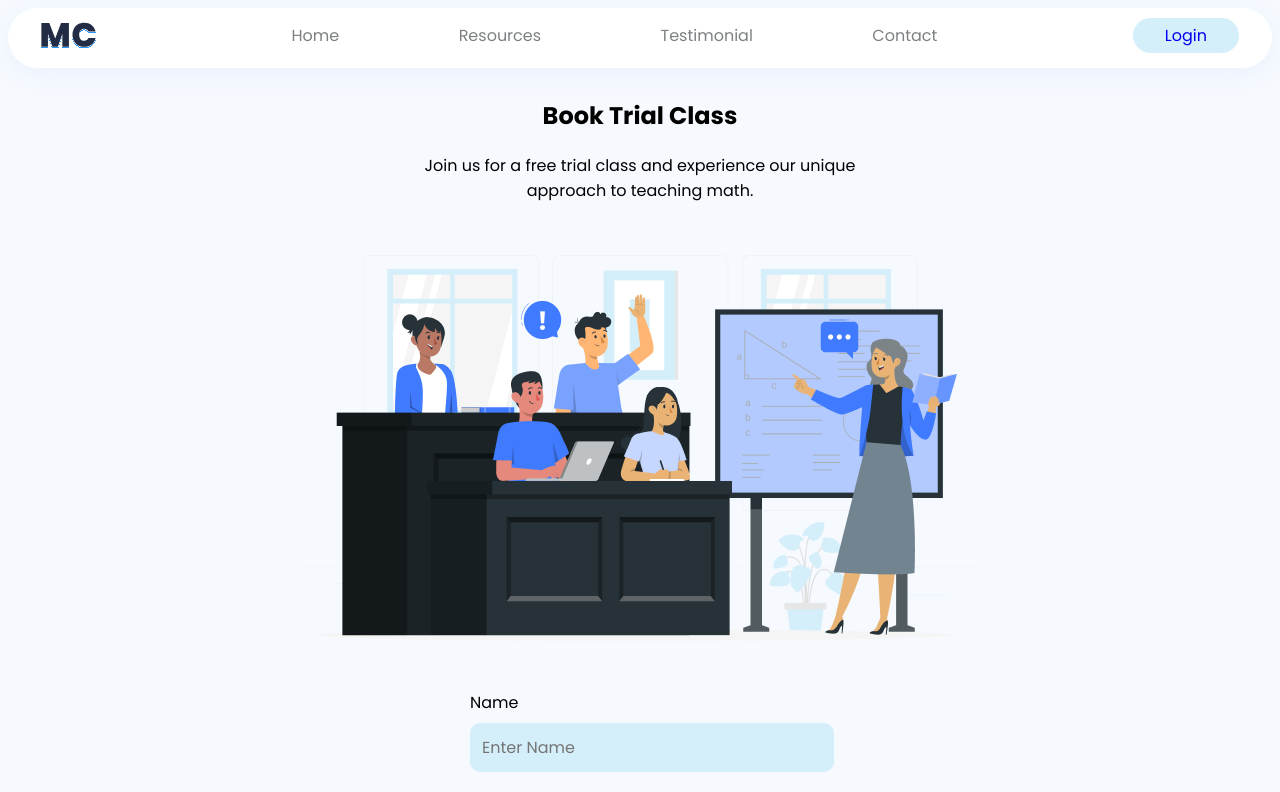
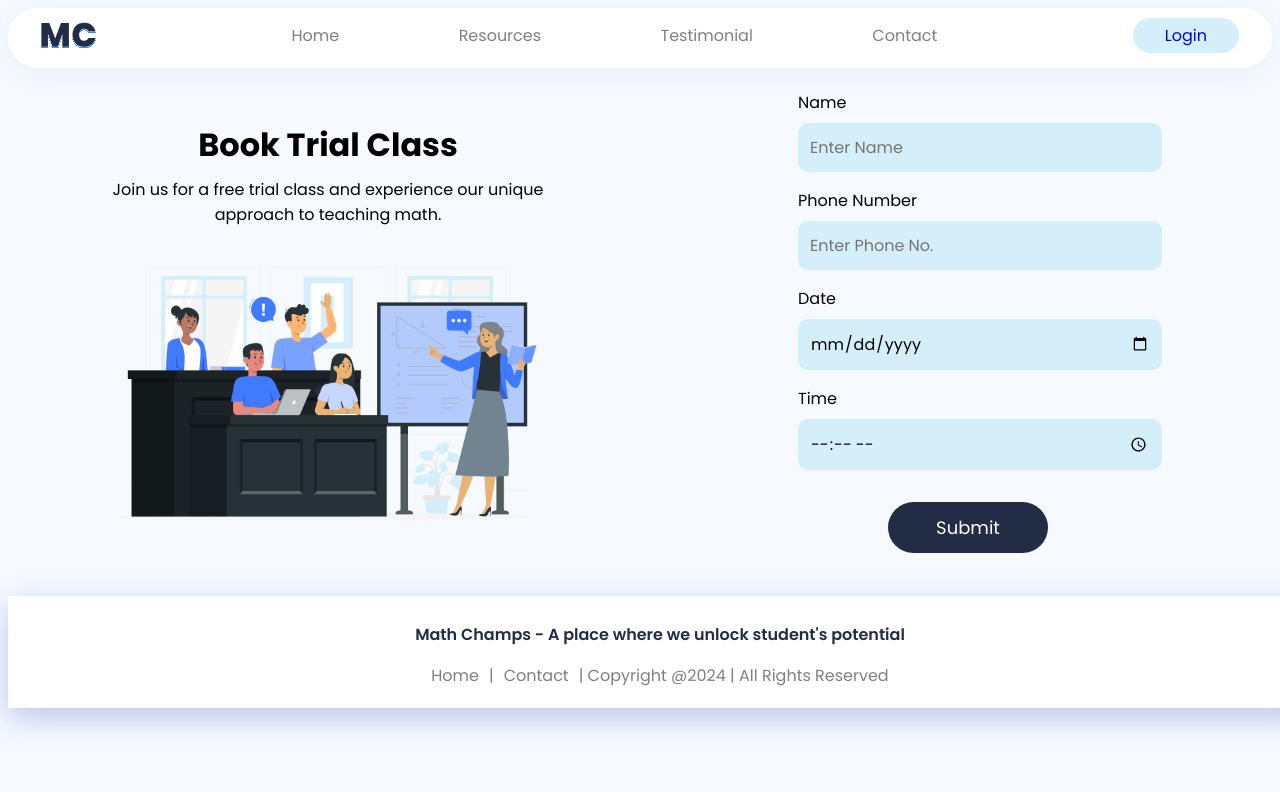
Before and after one commit to SakshiSingh244/Full-Stack, a React (Vite) app in the folder my-react-app/: page /bookclass in a window 1280 px wide. Shown: the top 792 px of the page. Built offline with nearby package versions, Linux system fonts and the light colour scheme.

Commit message:
Book Trial Class section fixed

```diff
--- a/my-react-app/src/Components/BookTrial.css
+++ b/my-react-app/src/Components/BookTrial.css
@@ -1,6 +1,6 @@
 @import url('https://fonts.googleapis.com/css2?family=Poppins:wght@400;500;700&display=swap');
 
-/*.container {
+.trialContainer {
     margin: auto auto 2rem auto;
     text-align: center;
     display: flex;
@@ -9,7 +9,7 @@
     flex-direction: row;
   }
 
-  .trial-class-left {
+  .leftTrial {
     width: 50%;
     display: flex;
     flex-direction: column;
@@ -17,28 +17,28 @@
     padding: 1rem;
   }
 
-  .trial-class-left h2 {
+  .leftTrial h2 {
     font-size: 32px;
     margin-bottom: -0.5rem;
   }
 
-  .trial-class-left p {
+  .leftTrial p {
     font-size: 16px;
   }
 
-  .trial-class-left img {
+  .leftTrial img {
     width: 450px;
     height: auto;
   }
 
-  .right-trial {
+  .rightTrial {
     width: 50%;
     display: flex;
     flex-direction: column;
     align-items: center;
     justify-content: center;
     margin-left: 1rem;
-  }**/
+  }
 
   .form-group {
     margin-bottom: 1rem;
--- a/my-react-app/src/Components/BookTrial.jsx
+++ b/my-react-app/src/Components/BookTrial.jsx
@@ -22,13 +22,13 @@ const BookTrial = () => {
   };
 
   return (
-    <div className="container">
-      <div className="trial-class-left">
+    <div className="trialContainer">
+      <div className="leftTrial">
         <h2>Book Trial Class</h2>
         <p>Join us for a free trial class and experience our unique <br /> approach to teaching math.</p>
         <img src={TrialClassImg} alt="Trial Class" />
       </div>
-      <div className="right-trial">
+      <div className="rightTrial">
         <form onSubmit={handleSubmit}>
           <div className="form-group">
             <label htmlFor="name">Name</label>
```
